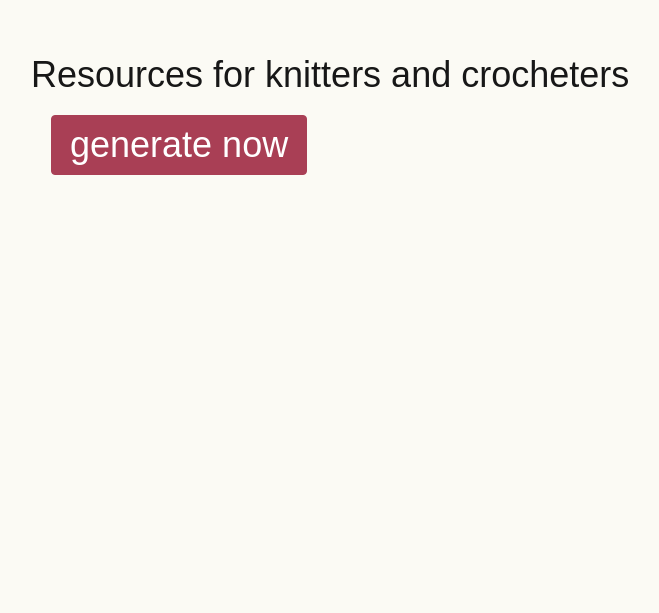
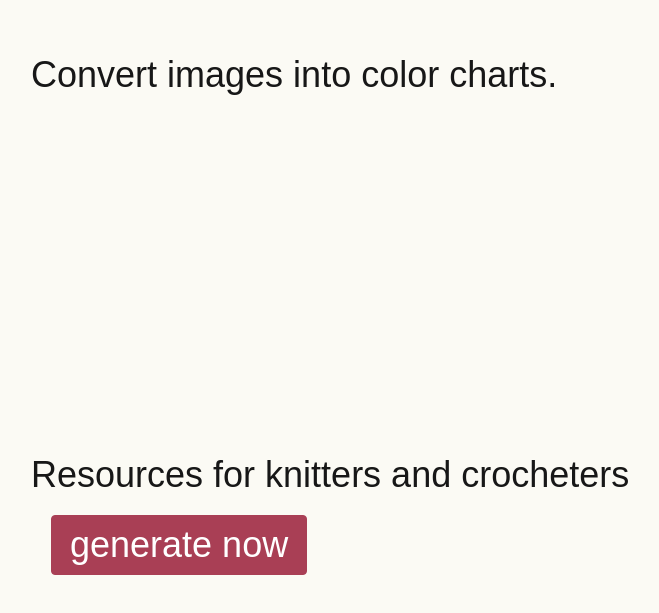
Before and after one commit to larinafu/yarn-toolkit, a Next.js app: page / in a window 1280 px wide. Shown: the part 441-1054 px from the top of the page, without its empty margins (9-668 px from the left). Before the commit the page ends 856 px from the top, so only its background shows below. Built offline with nearby package versions, Linux system fonts and the light colour scheme; a web font is replaced by a local one.

Commit message:
[6/23/25] Test Cloudflare deployment

```diff
--- a/src/app/(main)/page.tsx
+++ b/src/app/(main)/page.tsx
@@ -20,6 +20,13 @@ export default function Home() {
       </div>
       <div className={`${bannerStyle}`}>
         <div className={headerStyle}>
+          <h1>
+            Convert images into color charts.
+          </h1>
+        </div>
+      </div>
+      <div className={`${bannerStyle}`}>
+        <div className={headerStyle}>
           <h1>Resources for knitters and crocheters</h1>
           <Link href="create" className={demoBtnStyle}>
             generate now
--- a/src/utils/pixelGrid/canvasContextUtils.ts
+++ b/src/utils/pixelGrid/canvasContextUtils.ts
@@ -42,7 +42,7 @@ const drawGridLines = ({
     ctx.clearRect(0, 0, gridDimensions.width, gridDimensions.height);
   }
   ctx.beginPath();
-  ctx.lineWidth = lineThickness || 1;
+  ctx.lineWidth = lineThickness || 2;
   ctx.strokeStyle = lineColor || "#000";
   // horizontal
   for (let x = 0; x <= gridDimensions.width; x += cellDimensions.width) {
```
